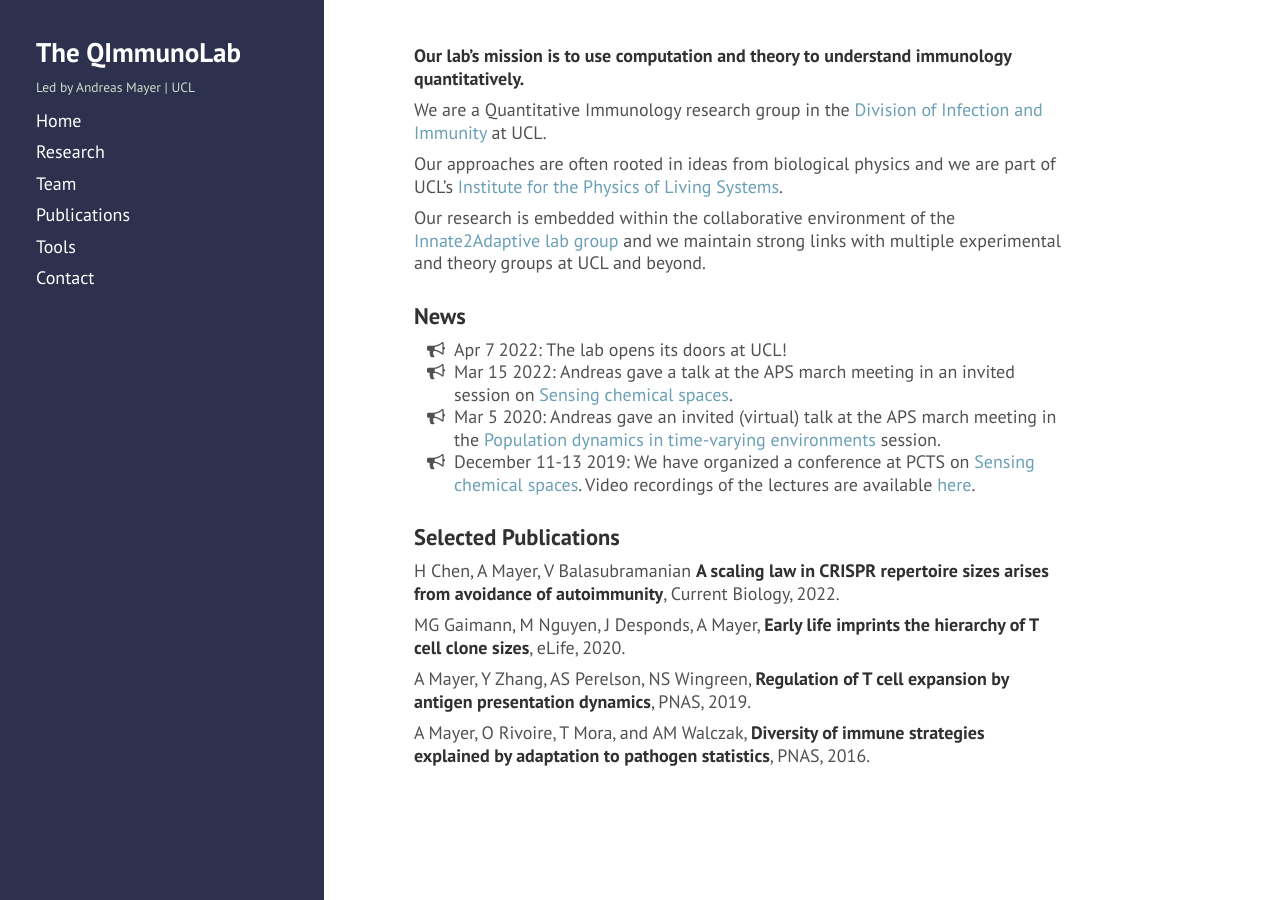
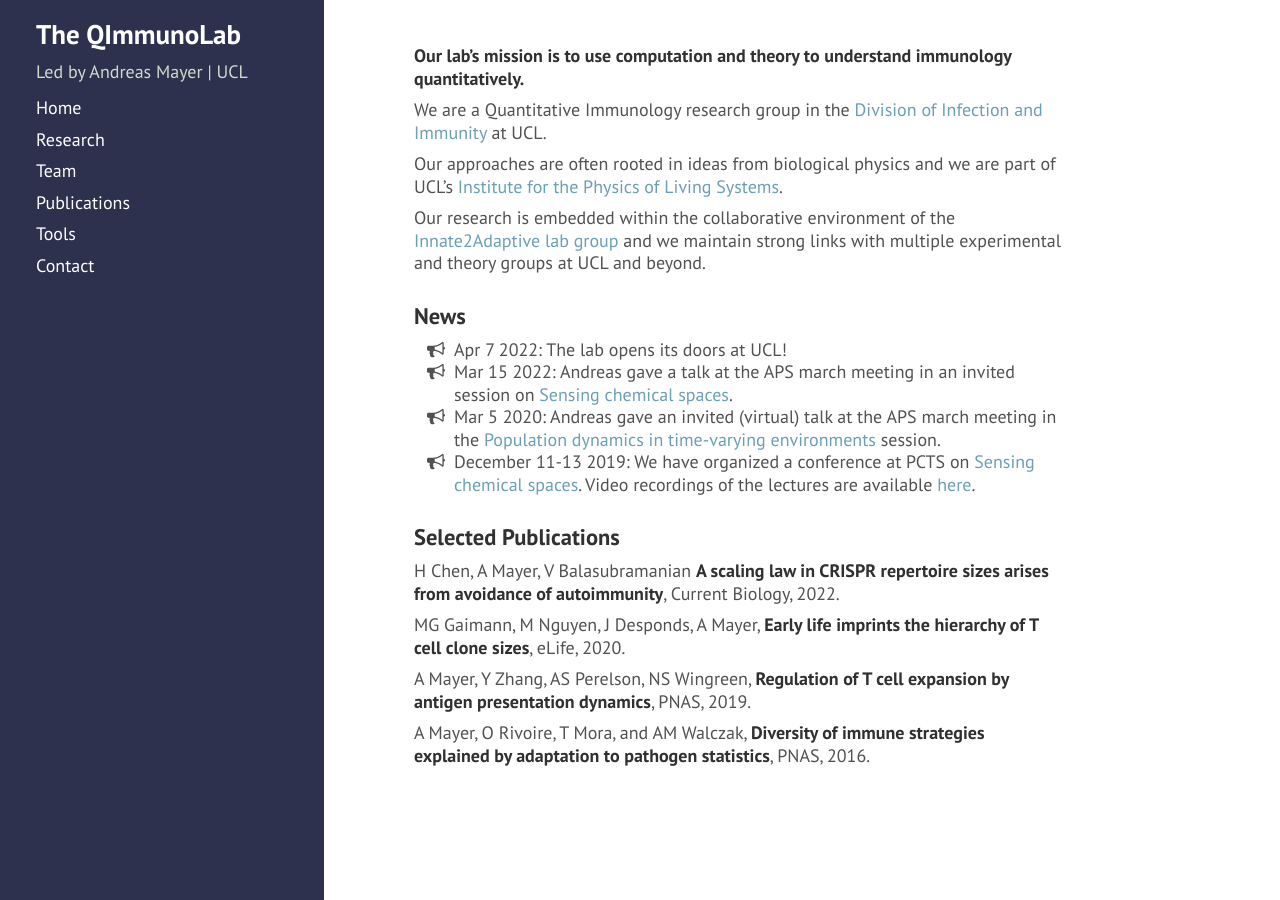
Before and after one commit to andim/andim.github.io, a Jekyll site: the page built from index.md, in a window 1280 px wide. Built offline with Jekyll 4.4.1, drawn with Linux system fonts in a browser that asks for light colours; nearby versions of some CDN libraries; a style sheet for code colours, icons or effects is not loaded.

Commit message:
updated css

```diff
--- a/public/css/andim.css
+++ b/public/css/andim.css
@@ -47,7 +47,7 @@ ul.horn li::before {
 }
 @media (min-width: 48em) {
   .theme-andim .sidebar {
-    padding: 2rem 1rem;
+    padding: 1rem 1rem;
   }
 }
 .sidebar-about h1 {
@@ -55,7 +55,7 @@ ul.horn li::before {
     font-family: "PT Sans", serif;
 }
 .sidebar-about .lead {
-    font-size: 0.75rem;
+    font-size: 1rem;
 }
 .sidebar-nav-item {
   display: inline-flex;
```
